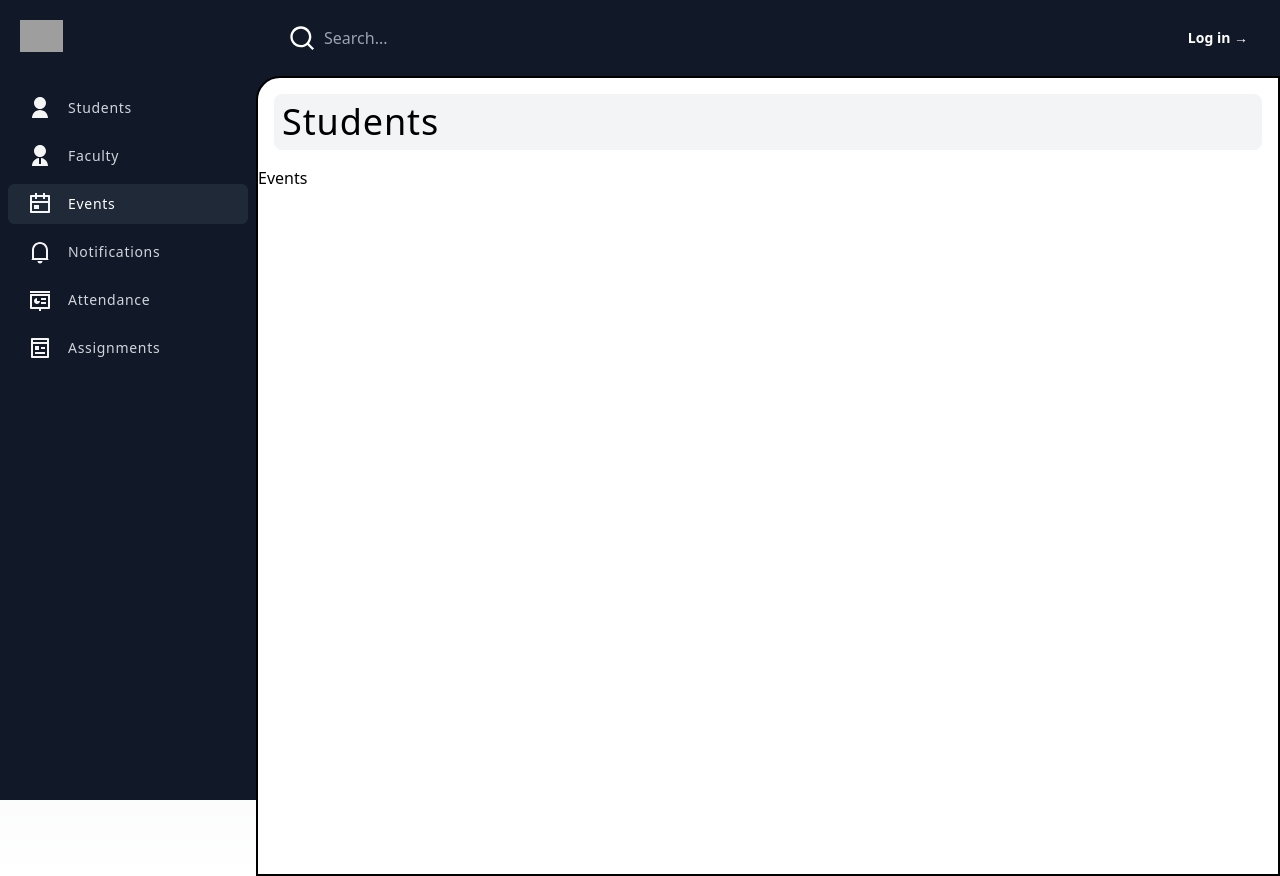
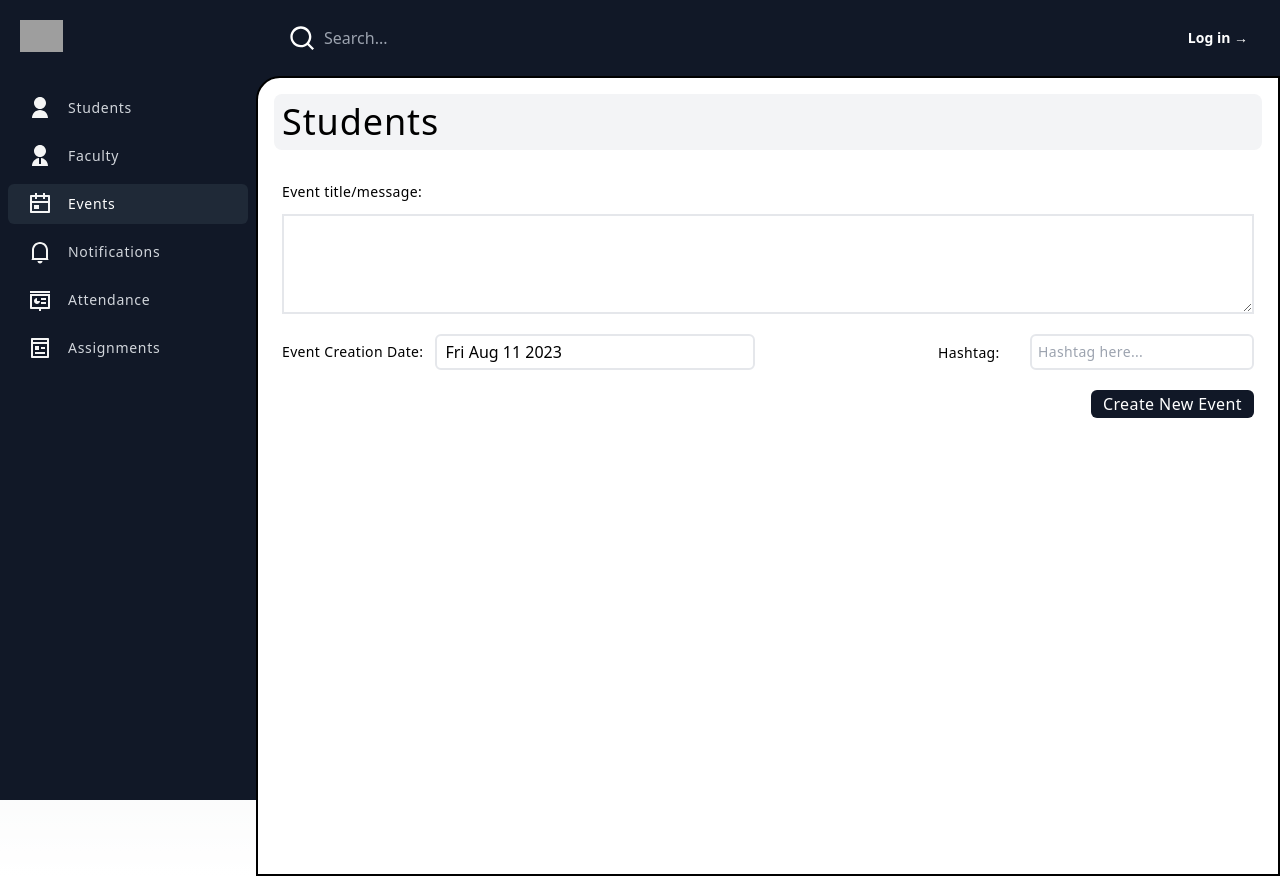
Before and after one commit to Abbas19402/MLSU_Admin, a Next.js app: page /events in a window 1280 px wide. Built offline with nearby package versions, Linux system fonts and the light colour scheme; grey boxes are pictures that could not be loaded.

Commit message:
Event Section Done

```diff
--- /dev/null
+++ b/components/Forms/Events/EventManagementForm.jsx
@@ -0,0 +1,35 @@
+import TextField from '@/components/TextField'
+import React, { useState } from 'react'
+
+const EventManagementForm = () => {
+    const eventDetail = {}
+    const date = new Date()
+    return (
+        <div className="w-full flex flex-col justify-start items-center">
+            <div className='w-full h-72 flex flex-col gap-y-3'>
+                <div className="w-full flex flex-col justify-center items-start gap-3 text-black px-2">
+                    <label htmlFor="eventCreationDate" className="text-sm font-medium tracking-wide">Event title/message: </label>
+                    <textarea name="" id="" cols="30" rows="4" className='w-full border-2'></textarea>
+                </div>
+                <div className="w-full flex justify-between items-center">
+                    <div className="w-fit flex flex-row justify-start items-center gap-x-3 text-black px-2">
+                        <label htmlFor="eventCreationDate" className="text-sm font-medium tracking-wide">Event Creation Date: </label>
+                        <input type="text" name="dob" id="dob" className='border-[2px] px-2 py-1 rounded-md w-80 pointer-events-none placeholder:text-black' onChange={(e)=> eventDetail['eventCreatedAt']=e.target.value} placeholder={date.toDateString()} disable />
+                    </div>
+                    <TextField.Ordinary
+                        fieldName={'eventHashtag'}
+                        label={'Hashtag'}
+                        labelPosition={'right'}
+                    />
+                </div>
+                <div className="w-full flex justify-end items-center px-2">
+                    <div className="min-w-24 h-7 bg-[#111827] text-white flex justify-center items-center rounded-md hover:cursor-pointer font-medium tracking-wide px-3">
+                        Create New Event
+                    </div>
+                </div>
+            </div>
+        </div>
+    )
+}
+
+export default EventManagementForm
--- a/components/Forms/Faculty/CreateNewFaculty.jsx
+++ b/components/Forms/Faculty/CreateNewFaculty.jsx
@@ -12,8 +12,8 @@ const CreateNewFaculty = () => {
       <Forms.Faculty.qualification qualificationDetails={qualificationDetails} />
       <Forms.Faculty.contact contactDetails={contactDetails}/>
       <div className="w-full my-2 flex justify-end items-center px-6">
-        <div className="w-24 h-7 bg-[#111827] text-white flex justify-center items-center rounded-md hover:cursor-pointer font-medium tracking-wide" onClick={()=> console.log({personalDetails,qualificationDetails, contactDetails})}>
-          Submit
+        <div className="min-w-24 h-7 bg-[#111827] text-white flex justify-center items-center rounded-md hover:cursor-pointer font-medium tracking-wide px-3" onClick={()=> console.log({personalDetails,qualificationDetails,contactDetails})}>
+          Create New Faculty
         </div>
       </div>
     </div>
--- a/components/Forms/Faculty/FacultyContactForm.jsx
+++ b/components/Forms/Faculty/FacultyContactForm.jsx
@@ -59,19 +59,19 @@ const FacultyContactForm = ({ contactDetails }) => {
           value={contactDetails}
           labelPosition={'right'}
           fieldLength={'long'}
-          type={'text'}
+          type={'email'}
           w={'full'}
         />
-        <div className={`w-full h-fit flex flex-row items-center justify-startgap-x-3 p-2`}>
+        <div className={`w-full h-fit flex flex-col lg:flex-row items-start lg:items-center justify-start gap-x-3 gap-y-2 p-2`}>
             <div className="text-black w-32">
                 <label htmlFor="" className='text-sm font-medium tracking-wide whitespace-nowrap'>Secondary Email: </label>
             </div>
             <input
-                className={`border-[2px] rounded-md focus:outline-[2px] outline-black flex justify-start items-center p-1.5 text-sm font-medium tracking-wide capitalize w-80`}
+                className={`border-[2px] rounded-md focus:outline-[2px] outline-black flex justify-start items-center p-1.5 text-sm font-medium tracking-wide w-full lg:w-80`}
                 name={'secondaryEmail'}
                 placeholder={'Secondary email (optional)'}
                 onChange={(e)=> contactDetails[`secondaryEmail`] = e.target.value}
-                type={'text'}
+                type={'email'}
             />
         </div>
       </div>
@@ -83,7 +83,7 @@ const FacultyContactForm = ({ contactDetails }) => {
           value={contactDetails}
           labelPosition={'right'}
           fieldLength={'long'}
-          type={'text'}
+          type={'tel'}
           w={'full'}
         />
         <TextField.Ordinary
@@ -93,7 +93,7 @@ const FacultyContactForm = ({ contactDetails }) => {
           value={contactDetails}
           labelPosition={'right'}
           fieldLength={'long'}
-          type={'text'}
+          type={'tel'}
           w={'full'}
         />
       </div>
--- a/components/Forms/Faculty/PersonalDetails.jsx
+++ b/components/Forms/Faculty/PersonalDetails.jsx
@@ -41,7 +41,7 @@ const PersonalFacultyDetailsSection = ({ personalDetails }) => {
 
         </div>
         <div className="flex justify-start items-center gap-x-3 p-2 w-full">
-          <label className='text-sm font-medium tracking-wide w-20'>Date: </label>
+          <label className='text-sm font-medium tracking-wide w-20'>Date Of Birth: </label>
           <input type="date" name="dob" id="dob" className='border-[2px] px-2 py-1 rounded-md w-80 ' onChange={(e)=> personalDetails['dob']=e.target.value} />
         </div>
       </div>
--- a/components/Forms/index.js
+++ b/components/Forms/index.js
@@ -1,3 +1,4 @@
+import EventManagementForm from "./Events/EventManagementForm"
 import CreateNewFaculty from "./Faculty/CreateNewFaculty"
 import FacultyContactForm from "./Faculty/FacultyContactForm"
 import PersonalFacultyDetailsSection from "./Faculty/PersonalDetails"
@@ -9,7 +10,8 @@ const Forms = {
         personal: PersonalFacultyDetailsSection,
         qualification: QualificationFacultyMain,
         contact: FacultyContactForm
-    }
+    },
+    Event: EventManagementForm
 }
 
 export default Forms
--- a/components/Sidebar/index.jsx
+++ b/components/Sidebar/index.jsx
@@ -4,7 +4,7 @@ import { XMarkIcon } from '@heroicons/react/24/outline'
 import { useRouter } from 'next/router'
 
 const Sidebar = ({ sidebarStatus, setSidebarStatus, setActiveSection }) => {
-  const [ active, setActive ] = useState('students')
+  const [ active, setActive ] = useState('')
   const { push, pathname } = useRouter()
   useEffect(()=> {
     if(pathname == '/') {
--- a/components/TextField/OrdinaryField.jsx
+++ b/components/TextField/OrdinaryField.jsx
@@ -16,7 +16,7 @@ const OrdinaryField = ({
           <label htmlFor={fieldName} className='text-sm font-medium tracking-wide whitespace-nowrap '>{label}: </label>
         </div>
         <input
-          className={`border-[2px] rounded-md focus:outline-[2px] outline-black flex justify-start items-center p-1.5 text-sm font-medium tracking-wide capitalize ${fieldLength == 'long' ? 'w-80' : 'w-56'}`}
+          className={`border-[2px] rounded-md focus:outline-[2px] outline-black flex justify-start items-center p-1.5 text-sm font-medium tracking-wide ${type == 'text' && 'capitalize' } ${fieldLength == 'long' ? 'w-80' : 'w-56'}`}
           name={fieldName}
           placeholder={placeholder}
           onChange={(e)=> value[`${fieldName}`] = e.target.value}
--- /dev/null
+++ b/pageComponents/Events/EventPage.jsx
@@ -0,0 +1,12 @@
+import React from 'react'
+import Forms from '@/components/Forms'
+
+const EventPage = () => {
+  return (
+    <div className="p-4">
+        <Forms.Event />
+    </div>
+  )
+}
+
+export default EventPage
--- a/pageComponents/Students/StudentPage.jsx
+++ b/pageComponents/Students/StudentPage.jsx
@@ -6,25 +6,9 @@ const StudentPage = () => {
     const [ activeTab, setActiveTab ] = useState('existingStudents')
     return (
         <div className='h-screen flex flex-col justify-start items-center p-4'>
-            <Tabs.General
-                tabsData={[
-                    {
-                        id: 'existingStudents',
-                        label: 'Existing Students'
-                    },
-                    {
-                        id: 'createNewStudent',
-                        label: 'Create New Students'
-                    }
-                ]}
-                activeTab={activeTab}
-                setActiveTab={setActiveTab}
-            />
-            {activeTab == 'existingStudents'?  <div className="my-5 w-full">
+            <div className="my-5 w-full">
                 <Table.Student />
-            </div> : <div className="my-5 w-full">
-
-            </div> }
+            </div>
         </div>
     )
 }
--- a/pages/events/index.jsx
+++ b/pages/events/index.jsx
@@ -1,8 +1,9 @@
+import EventPage from '@/pageComponents/Events/EventPage'
 import React from 'react'
 
 const Events = () => {
   return (
-    <div className='text-black'>Events</div>
+    <EventPage />
   )
 }
 
```
